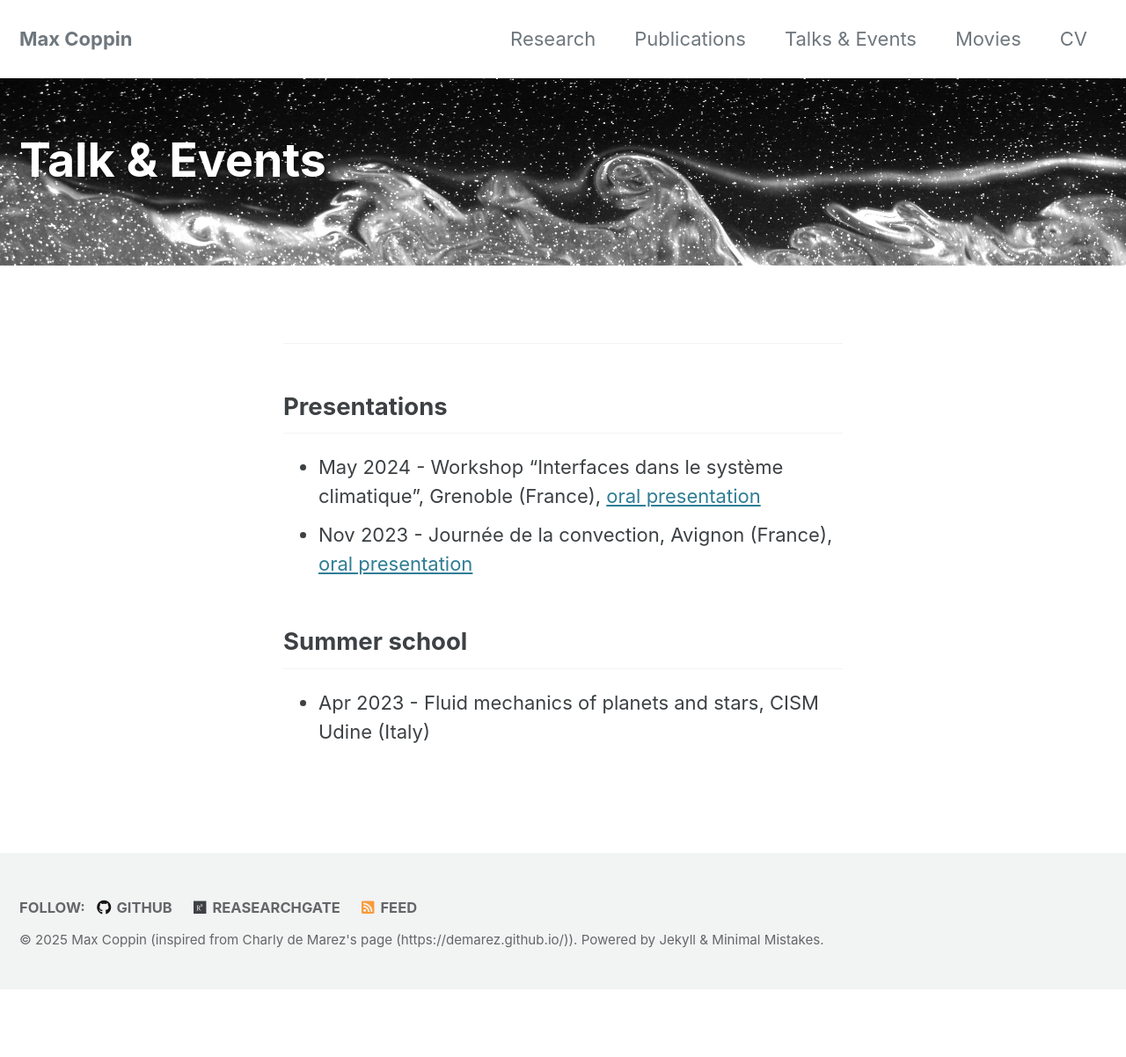
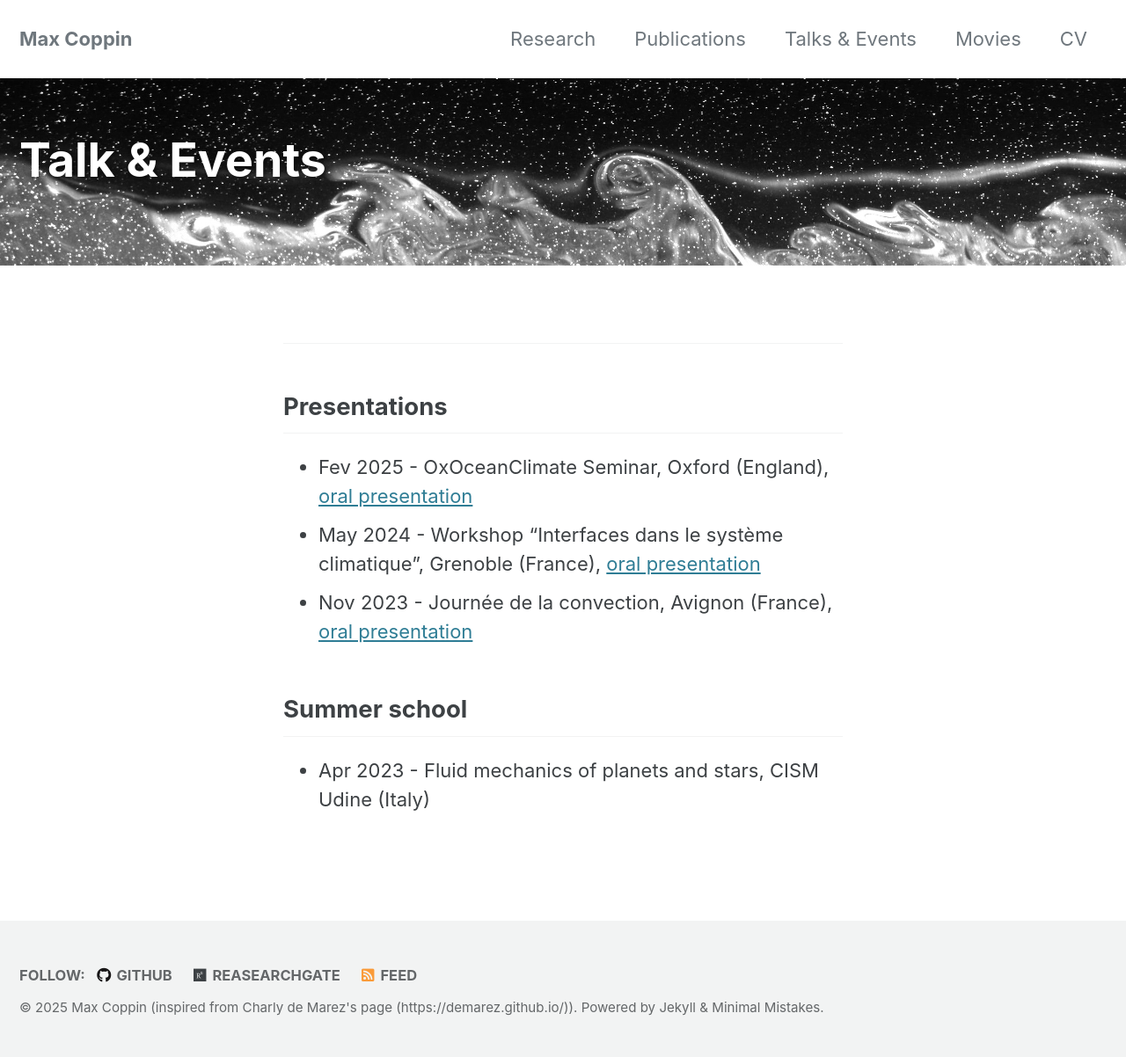
Before and after one commit to Max-Coppin/max-coppin.github.io, a Jekyll site: the page built from _pages/events.md, in a window 1280 px wide. Shown: the whole page at 88% size. Built offline with Jekyll 4.4.1, drawn with Linux system fonts in a browser that asks for light colours; cached includes are drawn as plain includes; before the commit the page ends 1125 px from its top, so only the background shows below that.

Commit message:
Update events.md

```diff
--- a/_pages/events.md
+++ b/_pages/events.md
@@ -12,8 +12,10 @@ header:
 ---
 ---
 ## Presentations
+- Fev 2025 - OxOceanClimate Seminar, Oxford (England), [oral presentation](/file/GDR_climat_2024.pdf)
 - May 2024 - Workshop "Interfaces dans le système climatique", Grenoble (France), [oral presentation](/file/GDR_climat_2024.pdf)
 - Nov 2023 - Journée de la convection, Avignon (France), [oral presentation](/file/Journee_convection_Observation_convection_Plateform_Coriolis.pdf)
+
 
 ## Summer school
 
```
